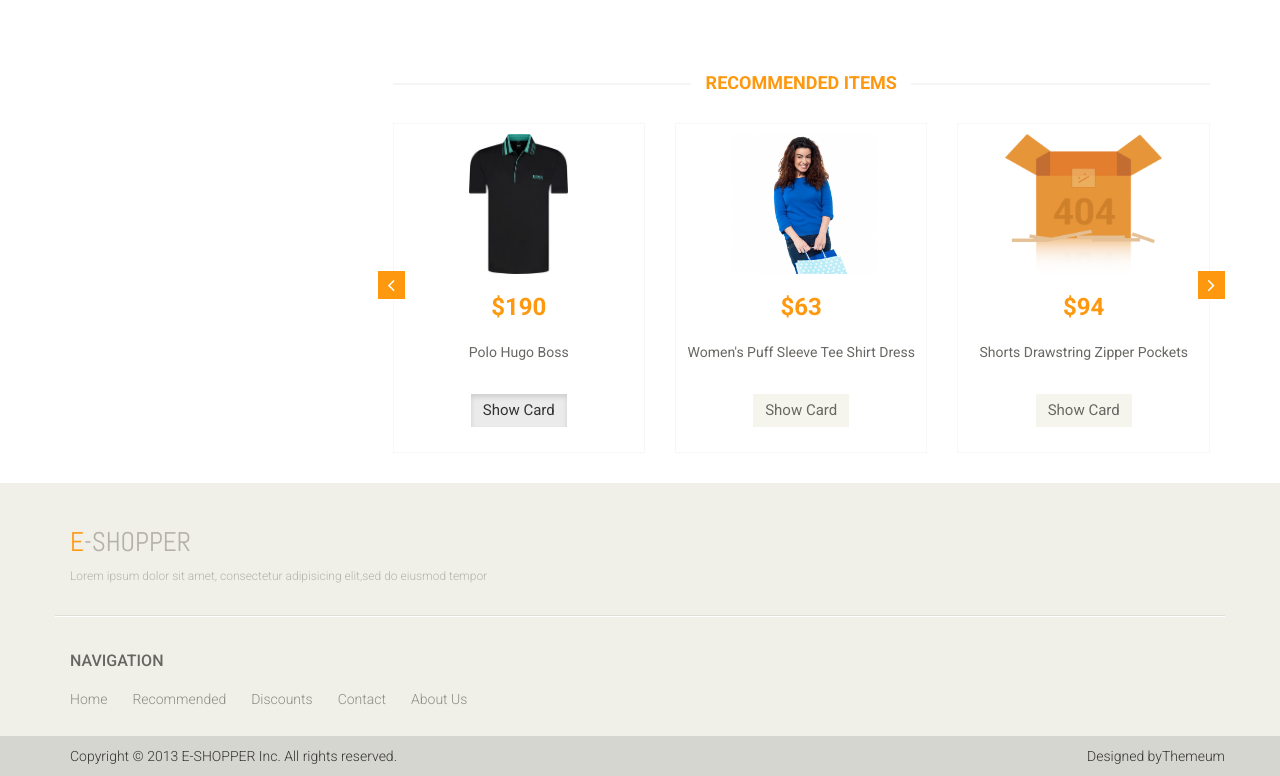
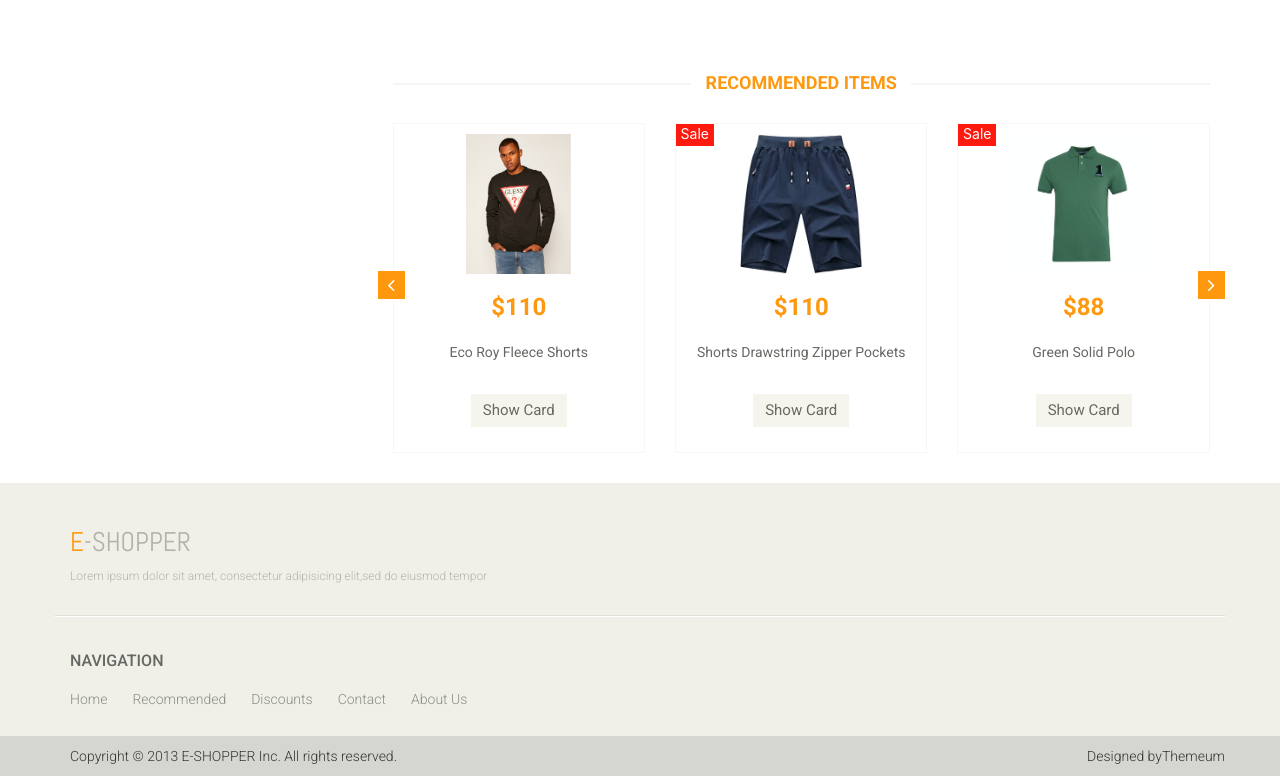
Before and after one commit to Raz-Dva/e-shopper, a React (Create React App) app: page /bossMan/1 in a window 1280 px wide. Shown: the part 861-1637 px from the top of the page. Built offline with nearby package versions, Linux system fonts and the light colour scheme.

Commit message:
add guess product

```diff
--- a/src/App.js
+++ b/src/App.js
@@ -207,6 +207,31 @@ class App extends React.Component {
 
           }
         ]
+      },
+      guessMan:{
+        title: 'Guess Man',
+        imgFolder: 'guess',
+        productsItems: [
+          {
+            id: 1,
+            name: "Eco Roy Fleece Shorts",
+            condition: 'New',
+            availability: true,
+            brand: 'Guess',
+            price: 110,
+            img: "guess-product1.jpg"
+          },
+          {
+            id: 2,
+            name: " Tie-Dye Logo Tee",
+            availability: true,
+            brand: 'Guess',
+            price: 188,
+            sale: 60,
+            img: "guess-product2.jpg"
+
+          }
+        ]
       }
     }
   }
--- a/src/CardDetails/CardDetails.js
+++ b/src/CardDetails/CardDetails.js
@@ -146,7 +146,7 @@ class CardDetails extends React.Component {
     function findIdProduct(categorylist) {
       if (!categorylist) return false
       for (let i = 0; i < categorylist.length; i++) {
-        if (categorylist[i].id == id) {
+        if (categorylist[i].id === +id) {
           product = categorylist[i];
           break
         } else { product = null }
--- a/src/LeftSide/LeftSide.js
+++ b/src/LeftSide/LeftSide.js
@@ -40,7 +40,7 @@ class LeftSide extends React.Component {
                                 <div className="panel-body">
                                     <ul>
                                         <li><NavLink to="/bossMan" activeClassName="active">Boss</NavLink></li>
-                                        <li><NavLink to="/guess" activeClassName="active">Guess</NavLink></li>
+                                        <li><NavLink to="/guessMan" activeClassName="active">Guess</NavLink></li>
                                     </ul>
                                 </div>
                             </div>
--- a/src/Showcase/Showcase.js
+++ b/src/Showcase/Showcase.js
@@ -82,6 +82,14 @@ class Showcase extends React.Component {
                 />
               )
             }} />
+            <Route path="/guessMan" render={(props) => {
+              return (
+                <Card
+                  produtctsList={this.props.produtctsList.guessMan}
+                  category={'guessMan'}
+                />
+              )
+            }} />
 
             <Route  component={NotFound} />
           </Switch>
```
Also changed, not shown: public/assets/images/shop/guess/guess-product1.jpg (added), public/assets/images/shop/guess/guess-product2.jpg (added).
